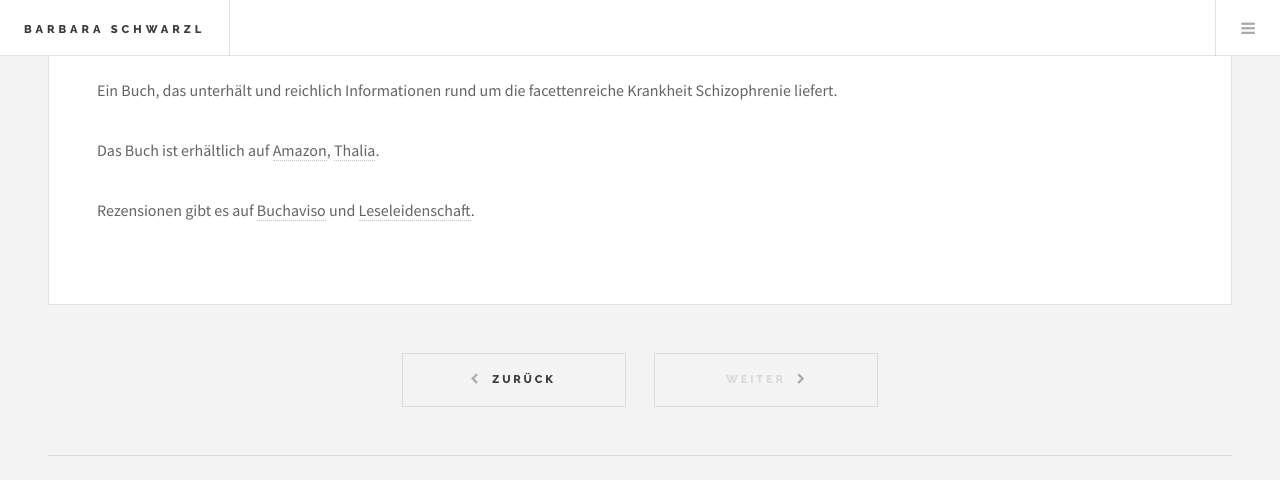
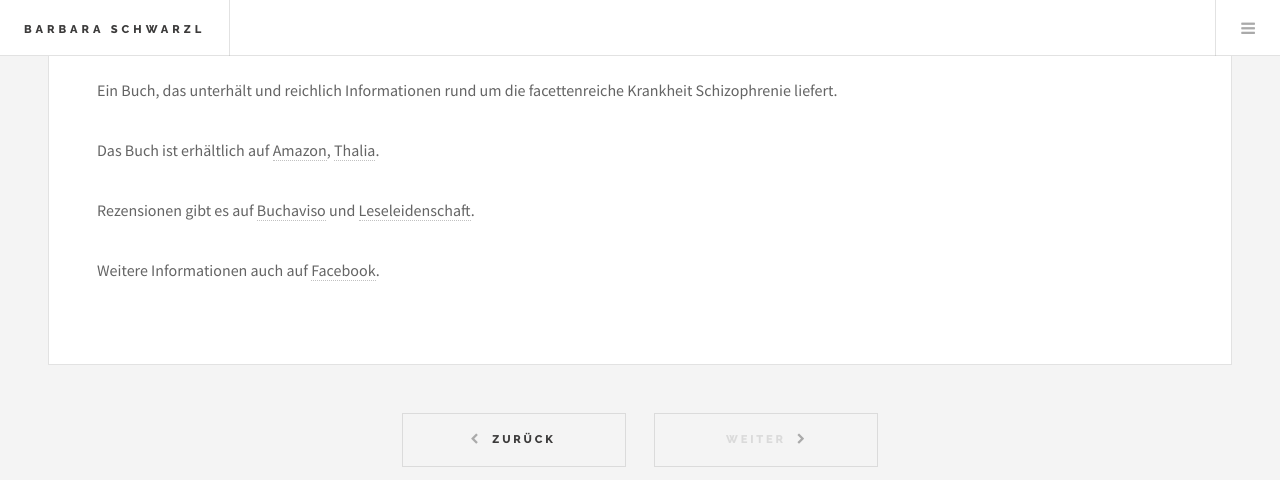
Before and after one commit to bschwarzl/bschwarzl.github.io, a Jekyll site: the page built from _posts/2015-10-26-spurensuche-diagnose-schizophrenie.markdown, in a window 1280 px wide and 900 px high, scrolled down 1454 px, cut to the strip 0-480 px from the top of the window. Built offline with Jekyll 4.4.1, drawn with Linux system fonts in a browser that asks for light colours.

Commit message:
links fixed

```diff
--- a/_posts/2011-03-23-reise-quer-durch-estland-lettland-und-litauen.markdown
+++ b/_posts/2011-03-23-reise-quer-durch-estland-lettland-und-litauen.markdown
@@ -11,6 +11,8 @@ Dieses Reisetagebuch macht Lust die baltischen Länder zu bereisen und ist der i
 
 Das Buch ist erhältlich auf [Amazon][amazon].
 
+Weitere Informationen auch auf [Facebook][facebook].
+
 
 [amazon]: https://www.amazon.de/Reise-Durch-Estland-Lettland-Litauen/dp/399003264X
 
--- a/_posts/2012-03-14-alles-anders.markdown
+++ b/_posts/2012-03-14-alles-anders.markdown
@@ -13,6 +13,7 @@ Wissenswertes und bisher weniger Bekanntes über Venedig und die Normandie mit b
 
 Das Buch ist erhältlich auf [Amazon][amazon].
 
+Weitere Informationen auch auf [Facebook][facebook].
 
 [amazon]: https://www.amazon.de/Alles-Anders-Auf-Umwegen-Angekommen/dp/3990263110
 
--- a/_posts/2015-10-26-spurensuche-diagnose-schizophrenie.markdown
+++ b/_posts/2015-10-26-spurensuche-diagnose-schizophrenie.markdown
@@ -14,14 +14,13 @@ die facettenreiche Krankheit Schizophrenie liefert.
 
 Das Buch ist erhältlich auf [Amazon][amazon], [Thalia] [thalia].
 
+Rezensionen gibt es auf [Buchaviso] [buchaviso] und [Leseleidenschaft] [leseleidenschaft].
 
-[amazon]: https://www.amazon.de/Spurensuche-Diagnose-Schizophrenie-Barbara-Schwarzl/dp/394477115X
-[thalia]: http://www.thalia.at/shop/home/suche/;jsessionid=012978a03b5e4501bc1036e889b21593.tc6pc?sq=spurensuche+diagnose+schizophrenie&sswg=ANY&timestamp=1482256199138
+Weitere Informationen auch auf [Facebook][facebook].
 
-
-Rezensionen gibt es auf [Buchaviso] [buchaviso] und [Leseleidenschaft] [leseleidenschaft].
 
 [buchaviso]: http://buchaviso.de/spurensuche-diagnose-schizophrenie-von-barbara-schwarzl
 [leseleidenschaft]: http://www.leseleidenschaft.de/gastrezension-spurensuche-von-barbara-schwarzl/
-
 [facebook]: https://www.facebook.com/Spurensuche-Diagnose-Schizophrenie-511738592352066/
+[amazon]: https://www.amazon.de/Spurensuche-Diagnose-Schizophrenie-Barbara-Schwarzl/dp/394477115X
+[thalia]: http://www.thalia.at/shop/home/suche/;jsessionid=012978a03b5e4501bc1036e889b21593.tc6pc?sq=spurensuche+diagnose+schizophrenie&sswg=ANY&timestamp=1482256199138
```
